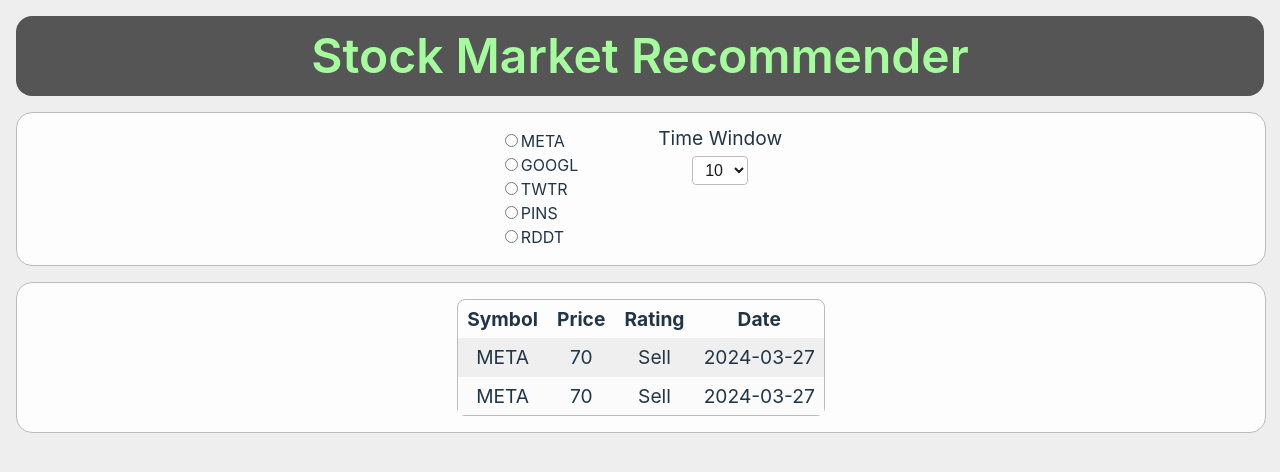
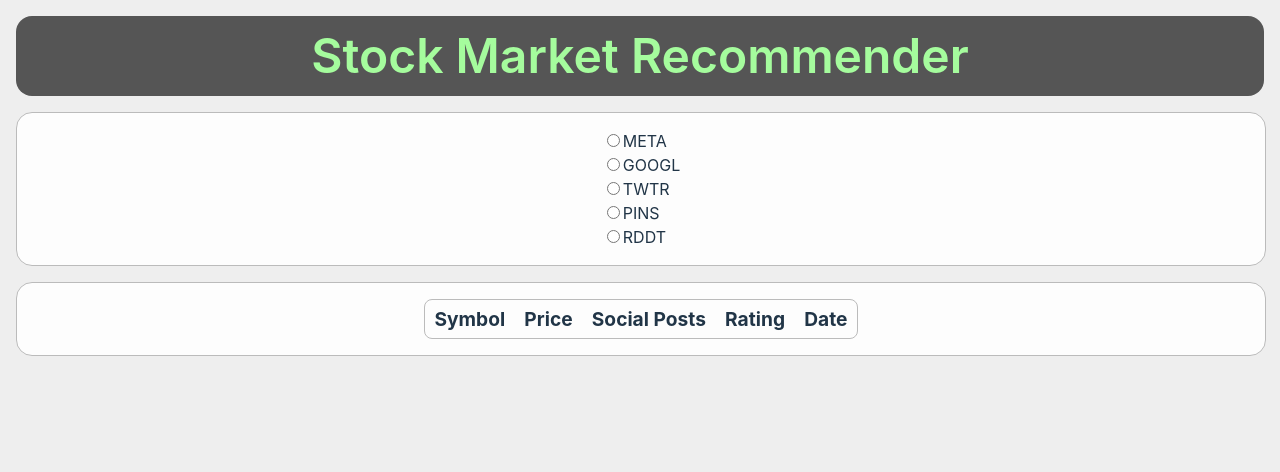
Before and after one commit to krisbelangernelson/stock-prediction, a React (Vite) app: page / in a window 1280 px wide. Shown: the top 472 px of the page. Built offline with nearby package versions, Linux system fonts and the light colour scheme.

Commit message:
feat(table): use data in table

```diff
--- a/src/App.tsx
+++ b/src/App.tsx
@@ -1,38 +1,19 @@
-import { useCallback, useEffect, useMemo, useState } from 'react'
+import { useState } from 'react'
 import Header from './components/Header'
 import StockForm from './components/StockForm'
 import StockTable from './components/StockTable'
-import { getMockData } from './utils/generateMockData'
 import './App.css'
-
-type Data = {
-  [x: string]: {
-    date: string;
-    price: number;
-    socialMediaCount: number;
-  }[]
-}
-
 
 function App() {
   const [stock, setStock] = useState('')
   const [timeWindow, setTimeWindow] = useState('10')
-
-  const data = useMemo(() => {
-    if (!stock || !timeWindow) return []
-    return getMockData(stock, Number(timeWindow))
-  }, [stock, timeWindow]) as Data
-
-  console.log('data', data)
-  console.log('stock', stock)
-  console.log('timeWindow', timeWindow)
 
   return (
     <div className="wrapper">
       <Header />
       <main>
         <StockForm stock={stock} setStock={setStock} timeWindow={timeWindow} setTimeWindow={setTimeWindow} />
-        <StockTable />
+        <StockTable stock={stock} timeWindow={timeWindow} />
       </main>
     </div>
   )
--- a/src/components/StockForm/StockForm.tsx
+++ b/src/components/StockForm/StockForm.tsx
@@ -3,7 +3,7 @@
 import './StockForm.css'
 import StockList from './StockList';
 import TimeWindow from './TimeWindow';
-import companies from "../../mocks/data/companyData"
+import companies from '../../mocks/data/companyData'
 
 export interface StockProps {
   setStock: Dispatch<SetStateAction<string>>
@@ -26,7 +26,7 @@
       <div className="stock-form-content">
         <StockList stock={stock} setStock={setStock} />
         {company && <SocialMediaInfo company={company} />}
-        <TimeWindow timeWindow={timeWindow} setTimeWindow={setTimeWindow} />
+        {company && <TimeWindow timeWindow={timeWindow} setTimeWindow={setTimeWindow} />}
       </div>
     </section>
   )
--- a/src/components/StockTable/StockTable.tsx
+++ b/src/components/StockTable/StockTable.tsx
@@ -1,6 +1,24 @@
+import { useMemo } from 'react'
+import { getMockData } from '../../utils/generateMockData'
+import recommendationRating from '../../utils/recommendationRating'
 import './StockTable.css'
 
-export default function StockTable() {
+interface StockTableProps {
+  stock: string
+  timeWindow: string
+}
+
+export default function StockTable(props: StockTableProps) {
+  const { stock, timeWindow } = props
+
+  console.log('stock', stock)
+  console.log('timeWindow', timeWindow)
+  const data = useMemo(() => {
+    if (!stock || !timeWindow) return []
+    return getMockData(stock, Number(timeWindow))
+  }, [stock, timeWindow])
+  console.log('data', data)
+
   return (
     <div className="stock-table-container">
       <div className="stock-table-content">
@@ -9,23 +27,21 @@
             <tr>
               <th>Symbol</th>
               <th>Price</th>
+              <th>Social Posts</th>
               <th>Rating</th>
               <th>Date</th>
             </tr>
           </thead>
           <tbody>
-            <tr>
-              <td>META</td>
-              <td>70</td>
-              <td>Sell</td>
-              <td>2024-03-27</td>
-            </tr>
-            <tr>
-              <td>META</td>
-              <td>70</td>
-              <td>Sell</td>
-              <td>2024-03-27</td>
-            </tr>
+            {data.map(({ date, price, socialMediaCount }) => (
+              <tr key={price}>
+                <td>{stock}</td>
+                <td>{price}</td>
+                <td>{socialMediaCount}</td>
+                <td>{recommendationRating(price, socialMediaCount).toUpperCase()}</td>
+                <td>{date}</td>
+              </tr>
+            ))}
           </tbody>
 
         </table>
--- a/src/utils/generateMockData.ts
+++ b/src/utils/generateMockData.ts
@@ -1,5 +1,4 @@
 export function getMockData(symbol: string, daysAgo: number) {
-  if (!symbol || !daysAgo) return []
   const allDates = []
 
   for (let i = 0; i < daysAgo; i++) {
@@ -9,11 +8,10 @@
 
   const char = parseInt(symbol.charAt(0), 36) - 9
 
-  return {
-    [symbol]: allDates.map((date, i) => {
-      const price = Math.random() * char * 10
-      const count = price * (i + 1)
-      return { date, price: Number(price.toFixed(2)), socialMediaCount: Number(count.toFixed(2)) }
-    })
-  }
+  return allDates.map((date, i) => {
+    const price = Math.random() * char * 10
+    const count = (Math.random() * 10 + Math.random() * 10) * 10
+
+    return { date, price: Number(price.toFixed(2)), socialMediaCount: Number(count.toFixed(2)) }
+  })
 }
--- /dev/null
+++ b/src/utils/recommendationRating.ts
@@ -0,0 +1,7 @@
+export default function recommendationRating(price: number, counts: number) {
+  if (price < 60 && counts / price > 3) return 'buy'
+
+  if (price > 40 && counts / price < 2) return 'sell'
+
+  return 'hold'
+}
--- a/tsconfig.json
+++ b/tsconfig.json
@@ -18,7 +18,7 @@
     "strict": true,
     "noUnusedLocals": true,
     "noUnusedParameters": true,
-    "noFallthroughCasesInSwitch": true
+    "noFallthroughCasesInSwitch": true,
   },
   "include": ["src"],
   "references": [{ "path": "./tsconfig.node.json" }]
```
